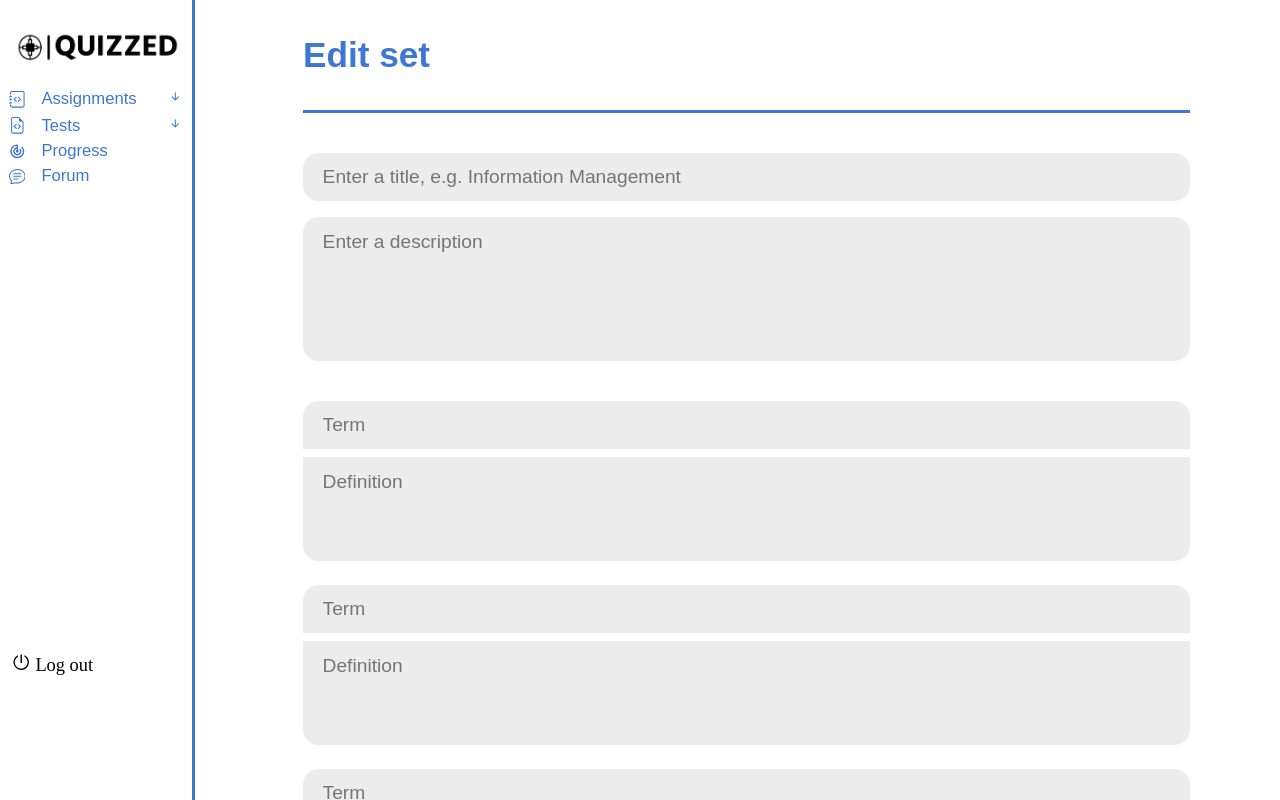
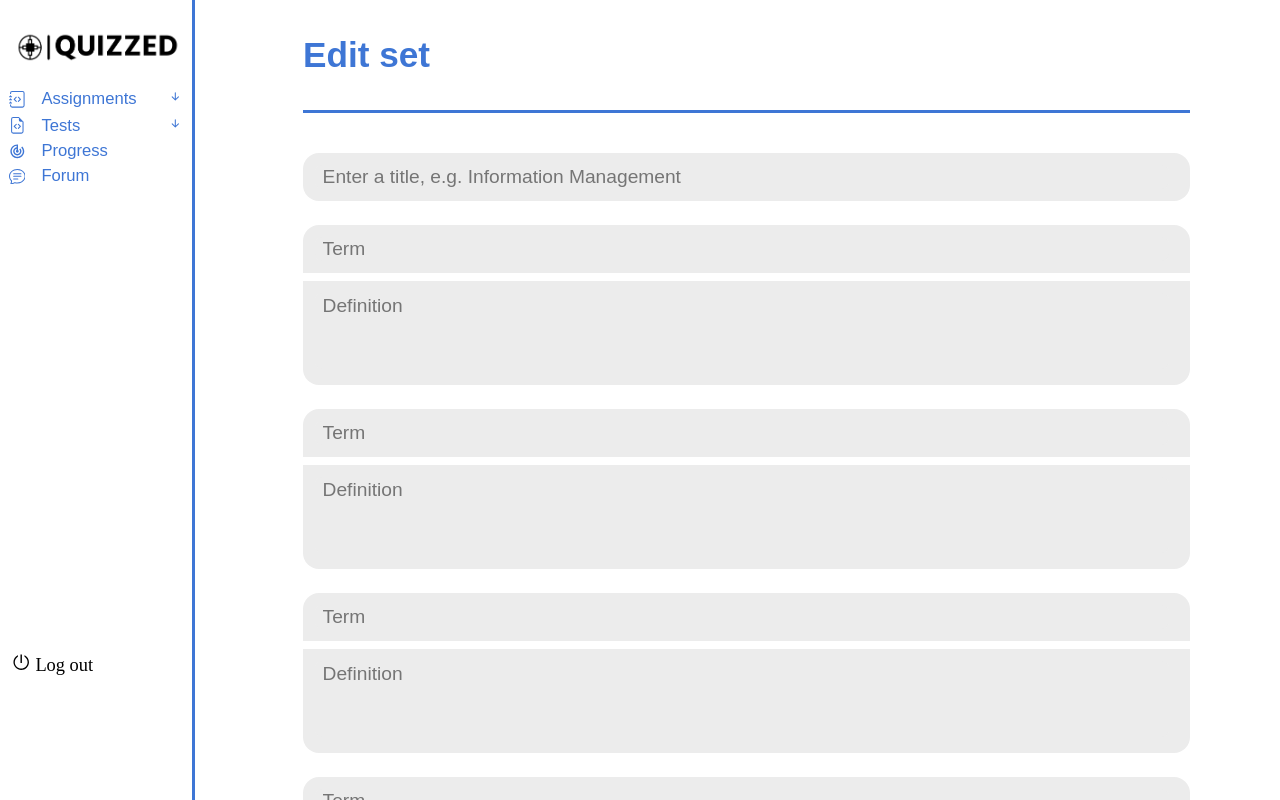
Before and after one commit to MartinezNicanor/IT1E-period-4, a React (Create React App) app: page /flashcards/edit-set in a window 1280 px wide. Shown: the top 800 px of the page. Built offline with nearby package versions, Linux system fonts and the light colour scheme.

Commit message:
Fix: removed description

```diff
--- a/src/pages/flashcards/EditSet.js
+++ b/src/pages/flashcards/EditSet.js
@@ -12,7 +12,6 @@ const FlashcardSet = () => {
     ]);
 
     const [title, setTitle] = useState('');
-    const [description, setDescription] = useState('');
     const [savedSets, setSavedSets] = useState([]);
 
     const addCard = () => {
@@ -30,7 +29,6 @@ const FlashcardSet = () => {
         const newSet = { title, flashcards };
         setSavedSets([...savedSets, newSet]);
         setTitle('');
-        setDescription('');
         setFlashcards([
             { term: '', definition: '', id: 1 },
             { term: '', definition: '', id: 2 },
@@ -56,14 +54,6 @@ const FlashcardSet = () => {
                     placeholder="Enter a title, e.g. Information Management"
                     value={title}
                     onChange={(e) => setTitle(e.target.value)}
-                />
-            </div>
-            <div className="descriptionContainer">
-                <textarea
-                    className='descriptionInput'
-                    placeholder="Enter a description"
-                    value={description}
-                    onChange={(e) => setDescription(e.target.value)}
                 />
             </div>
 
```
